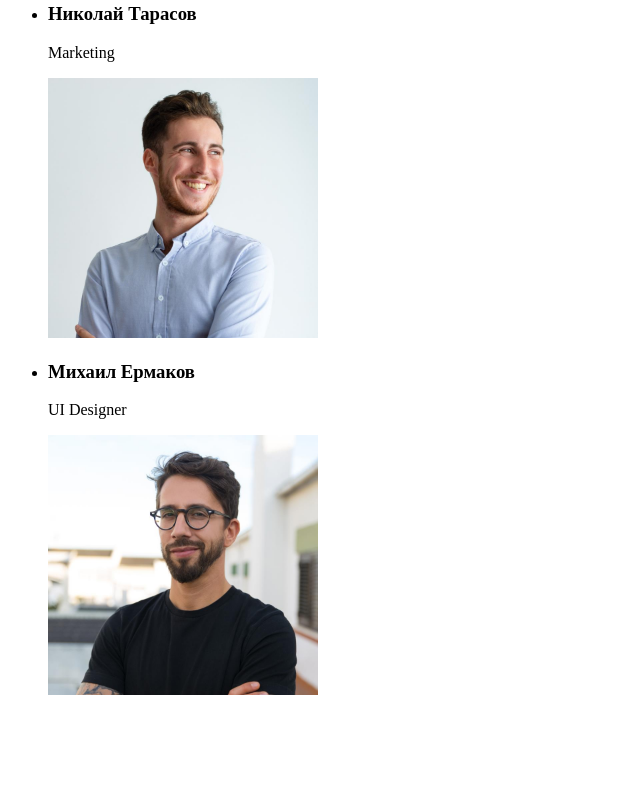
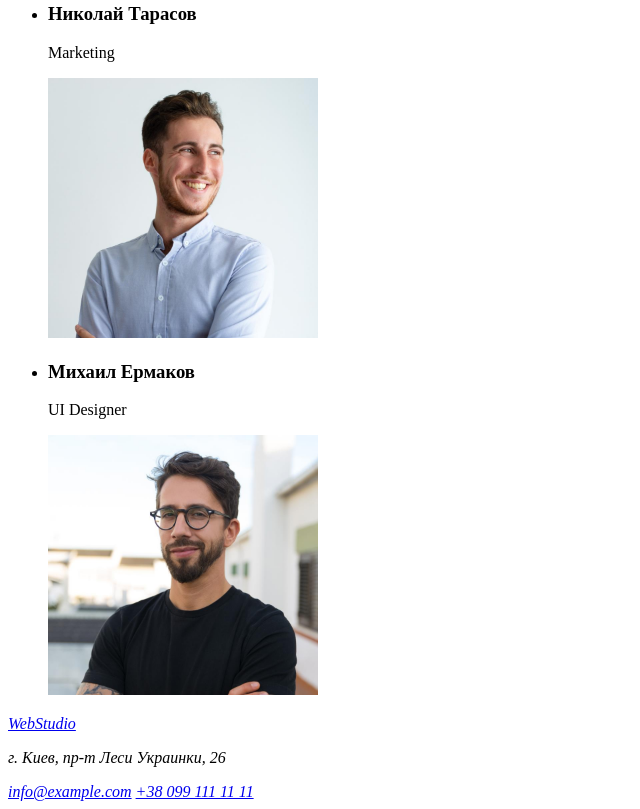
Before and after one commit to muzzlegit/goit-markup-hw-01, a plain HTML site: page index.html in a window 1280 px wide. Shown: the part 2053-2862 px from the top of the page, without its empty margins (0-640 px from the left). Before the commit the page ends 2768 px from the top, so only its background shows below. Drawn offline with Linux system fonts and the light colour scheme.

Commit message:
добавляет футер

```diff
--- a/index.html
+++ b/index.html
@@ -101,7 +101,12 @@
     </main>
     <!--Подвал-->
     <footer>
-
+        <address>
+            <a href="/">WebStudio</a>
+            <p>г. Киев, пр-т Леси Украинки, 26</p>
+            <a href="mailto:info@example.com">info@example.com</a>
+            <a href="tel:+380991111111">+38 099 111 11 11</a>
+        </address>
     </footer>
 </body>
 </html>
```
